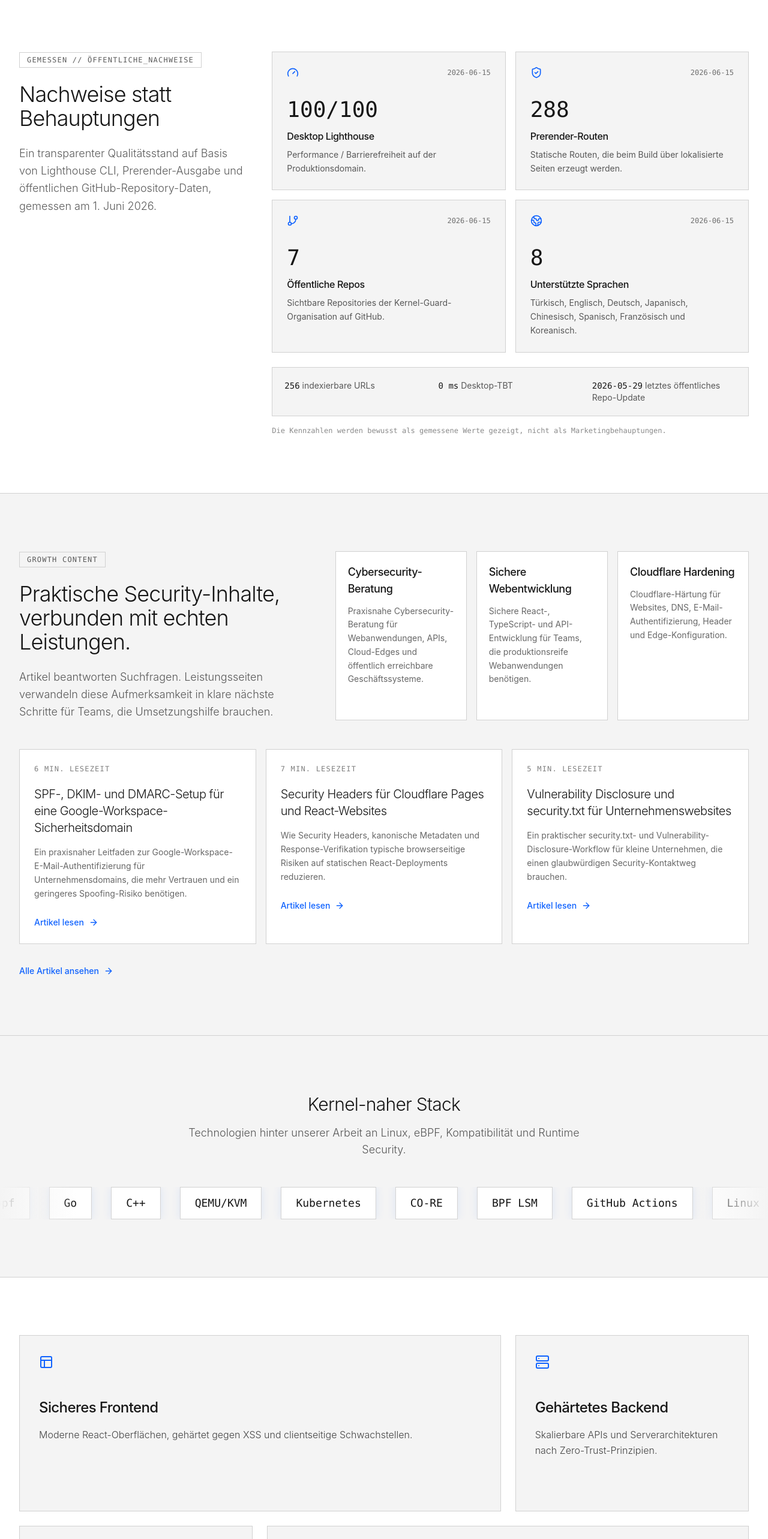
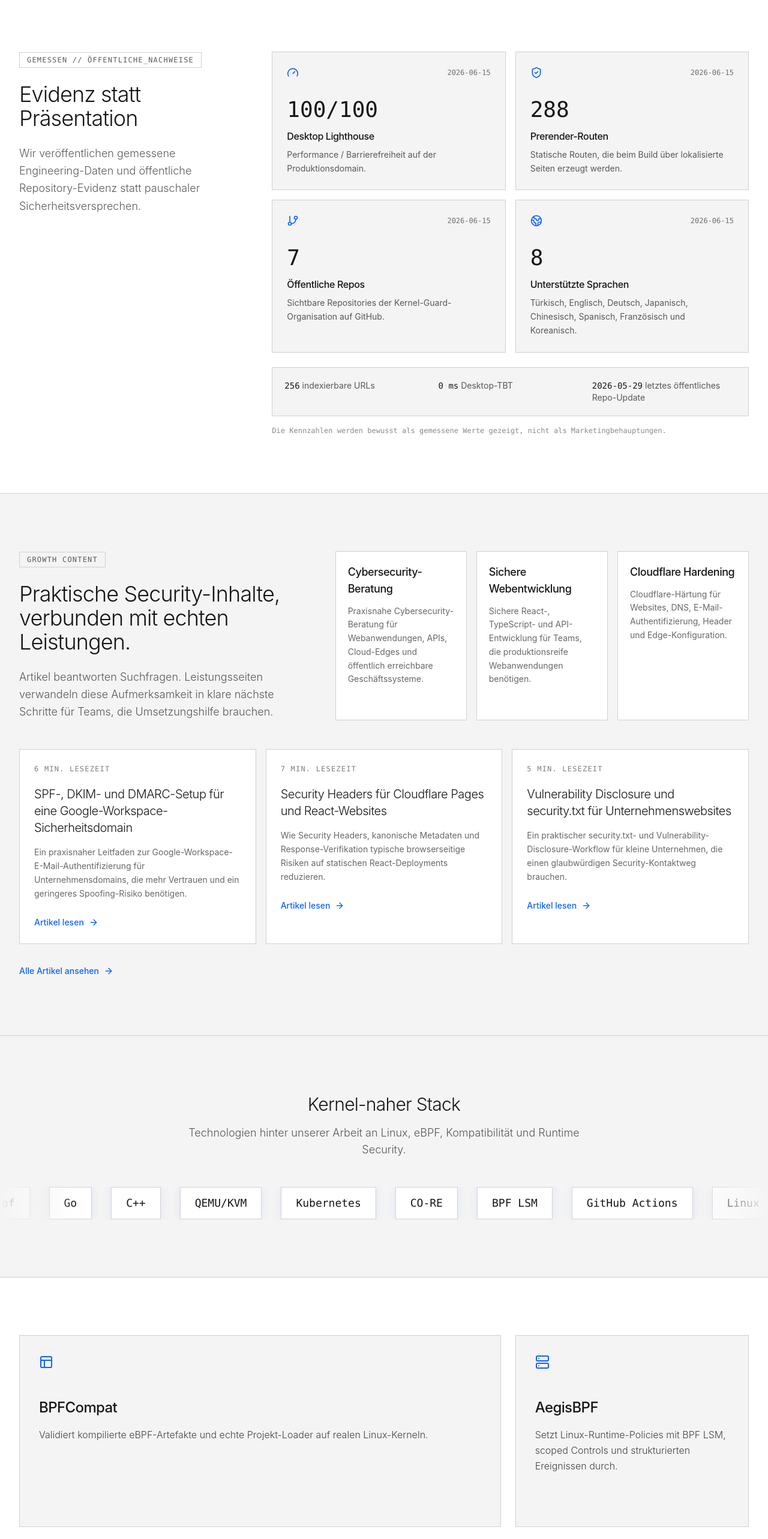
Before and after one commit to ErenAri/kernel-guard-frontend, a React (Vite) app: page /de in a window 1280 px wide. Shown: the part 1460-4026 px from the top of the page at 60% size. Built offline with nearby package versions, Linux system fonts and the light colour scheme.

Commit message:
content(site): finish de eBPF homepage copy

```diff
--- a/src/translations/de.ts
+++ b/src/translations/de.ts
@@ -64,27 +64,27 @@ export const de = {
     techStackTitle: 'Kernel-naher Stack',
     techStackDesc: 'Technologien hinter unserer Arbeit an Linux, eBPF, Kompatibilität und Runtime Security.',
     features: {
-      frontend: { title: 'Sicheres Frontend', desc: 'Moderne React-Oberflächen, gehärtet gegen XSS und clientseitige Schwachstellen.' },
-      backend: { title: 'Gehärtetes Backend', desc: 'Skalierbare APIs und Serverarchitekturen nach Zero-Trust-Prinzipien.' },
-      data: { title: 'Datenschutz', desc: 'Verschlüsselung und sichere Datenbankpraktiken zum Schutz sensibler Informationen.' },
-      performance: { title: 'Hohe Performance', desc: 'Schnelle Webanwendungen ohne Kompromisse bei Sicherheitskontrollen.' },
+      frontend: { title: 'BPFCompat', desc: 'Validiert kompilierte eBPF-Artefakte und echte Projekt-Loader auf realen Linux-Kerneln.' },
+      backend: { title: 'AegisBPF', desc: 'Setzt Linux-Runtime-Policies mit BPF LSM, scoped Controls und strukturierten Ereignissen durch.' },
+      data: { title: 'Open Source', desc: 'Kernwerkzeuge, Evidenz und technische Entwicklung sind öffentlich überprüfbar.' },
+      performance: { title: 'Security & Provenance', desc: 'Signierte Releases, SBOMs, Provenance und klare Fehlermodi halten Evidenz verifizierbar.' },
     },
     principles: {
       title: 'Unsere Engineering-Prinzipien',
       items: [
-        { title: 'Offen als Standard', desc: 'Transparente Sicherheit durch Open-Source-Code und öffentliche Code-Reviews.' },
-        { title: 'Zero Trust', desc: 'Jede Anfrage prüfen, keiner Entität blind vertrauen und Kompromittierung als Möglichkeit einplanen.' },
-        { title: 'Community-orientiert', desc: 'Gemeinsam mit und für Systemingenieure und Sicherheitsforschende entwickelt.' },
+        { title: 'Evidenz statt Annahmen', desc: 'Gemessenes Verhalten auf realen Kerneln ist wichtiger als Versionsheuristiken.' },
+        { title: 'Runtime-Wahrheit', desc: 'Validierung und Enforcement erfolgen möglichst nah an der realen Ausführungsumgebung.' },
+        { title: 'Offene technische Prüfung', desc: 'Werkzeuge, Grenzen und Engineering-Evidenz bleiben unabhängig überprüfbar.' },
       ],
     },
     community: {
-      title: 'Öffentlich entwickeln',
-      desc: 'Wir bauen unsere Kerninfrastruktur aktiv auf und veröffentlichen Fortschritte als Open Source.',
+      title: 'Öffentlich entwickelt',
+      desc: 'Kernel Guard entwickelt seine Linux- und eBPF-Kernwerkzeuge offen auf GitHub, einschließlich Upstream-Integrationen und technischer Evidenz.',
     },
     proof: {
       badge: 'GEMESSEN // ÖFFENTLICHE_NACHWEISE',
-      title: 'Nachweise statt Behauptungen',
-      desc: 'Ein transparenter Qualitätsstand auf Basis von Lighthouse CLI, Prerender-Ausgabe und öffentlichen GitHub-Repository-Daten, gemessen am 1. Juni 2026.',
+      title: 'Evidenz statt Präsentation',
+      desc: 'Wir veröffentlichen gemessene Engineering-Daten und öffentliche Repository-Evidenz statt pauschaler Sicherheitsversprechen.',
       cards: {
         lighthouse: { label: 'Desktop Lighthouse', detail: 'Performance / Barrierefreiheit auf der Produktionsdomain.' },
         delivery: { label: 'Prerender-Routen', detail: 'Statische Routen, die beim Build über lokalisierte Seiten erzeugt werden.' },
```
